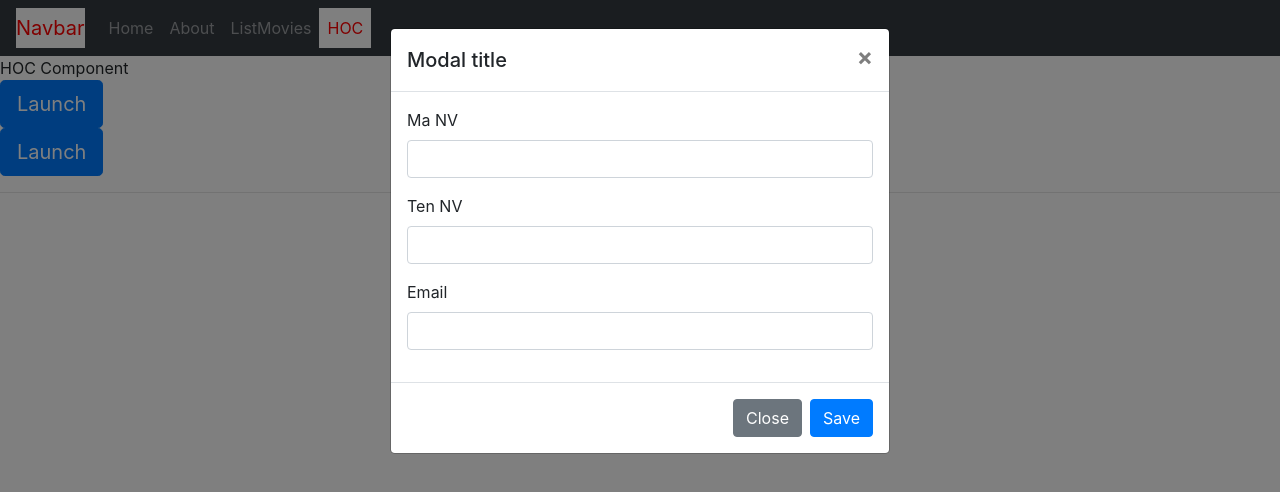
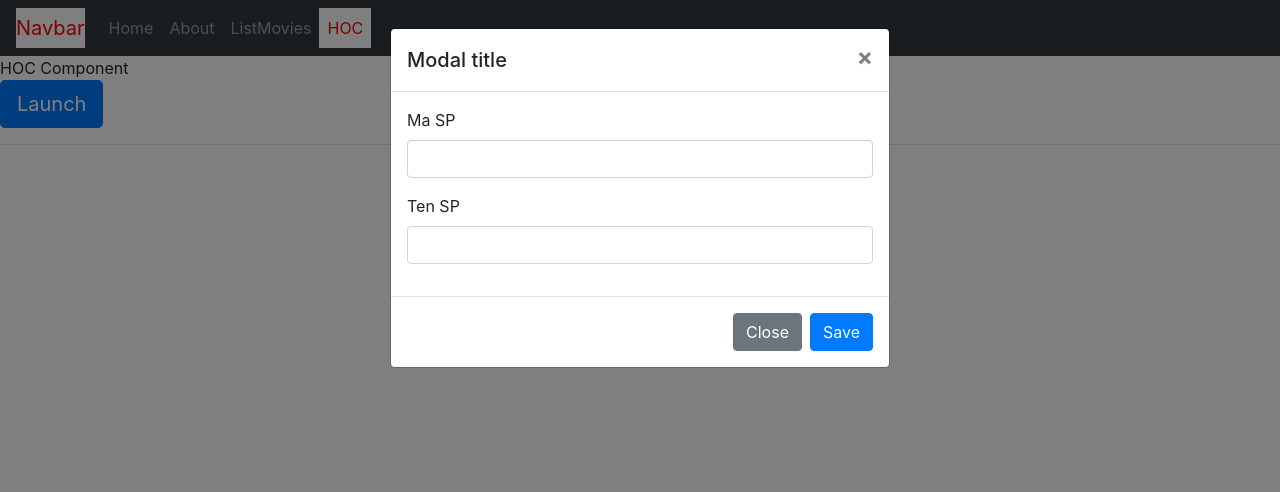
Before and after one commit to namhai18/07-ReactJs-movie-web, a React (Create React App) app: page /hoc in a window 1280 px wide. Both pictures are taken after a click on the button "Launch". Shown: the top 492 px of the page. Built offline with nearby package versions, Linux system fonts and the light colour scheme.

Commit message:
1. finish HOC component .

```diff
--- a/src/HOC/FormNhanVien.js
+++ b/src/HOC/FormNhanVien.js
@@ -3,40 +3,6 @@ import React, { Component } from 'react'
 export default class FormNhanVien extends Component {
     render() {
         return (
-            <div>
-                <div>
-                    {/* Button trigger modal */}
-                    <button
-                        type="button"
-                        className="btn btn-primary btn-lg"
-                        data-toggle="modal"
-                        data-target="#modelId1"
-                    >
-                        Launch
-        </button>
-                    {/* Modal */}
-                    <div
-                        className="modal fade"
-                        id="modelId1"
-                        tabIndex={-1}
-                        role="dialog"
-                        aria-labelledby="modelTitleId"
-                        aria-hidden="true"
-                    >
-                        <div className="modal-dialog" role="document">
-                            <div className="modal-content">
-                                <div className="modal-header">
-                                    <h5 className="modal-title">Modal title</h5>
-                                    <button
-                                        type="button"
-                                        className="close"
-                                        data-dismiss="modal"
-                                        aria-label="Close"
-                                    >
-                                        <span aria-hidden="true">×</span>
-                                    </button>
-                                </div>
-                                <div className="modal-body">
             <div>
                 <div className="form-group">
                     <label>Ma NV</label>
@@ -51,24 +17,6 @@ export default class FormNhanVien extends Component {
                     <input type="text" className="form-control" />
                 </div>
             </div>
-                                </div>
-                                <div className="modal-footer">
-                                    <button
-                                        type="button"
-                                        className="btn btn-secondary"
-                                        data-dismiss="modal"
-                                    >
-                                        Close
-                </button>
-                                    <button type="button" className="btn btn-primary">
-                                        Save
-                </button>
-                                </div>
-                            </div>
-                        </div>
-                    </div>
-                </div>
-            </div>
         )
     }
 }
--- a/src/HOC/FormSanPham.js
+++ b/src/HOC/FormSanPham.js
@@ -3,40 +3,6 @@ import React, { Component } from 'react'
 export default class FormSanPham extends Component {
     render() {
         return (
-            <div>
-                <div>
-                    {/* Button trigger modal */}
-                    <button
-                        type="button"
-                        className="btn btn-primary btn-lg"
-                        data-toggle="modal"
-                        data-target="#modelId"
-                    >
-                        Launch
-        </button>
-                    {/* Modal */}
-                    <div
-                        className="modal fade"
-                        id="modelId"
-                        tabIndex={-1}
-                        role="dialog"
-                        aria-labelledby="modelTitleId"
-                        aria-hidden="true"
-                    >
-                        <div className="modal-dialog" role="document">
-                            <div className="modal-content">
-                                <div className="modal-header">
-                                    <h5 className="modal-title">Modal title</h5>
-                                    <button
-                                        type="button"
-                                        className="close"
-                                        data-dismiss="modal"
-                                        aria-label="Close"
-                                    >
-                                        <span aria-hidden="true">×</span>
-                                    </button>
-                                </div>
-                                <div className="modal-body">
             <div>
                 <div className="form-group">
                     <label>Ma SP</label>
@@ -46,28 +12,6 @@ export default class FormSanPham extends Component {
                     <label>Ten SP</label>
                     <input type="text" className="form-control" />
                 </div>
-                                        <div className="form-group">
-                                            <label>San Pham</label>
-                                            <input type="text" className="form-control" />
-                                        </div>
-                                    </div>
-                                </div>
-                                <div className="modal-footer">
-                                    <button
-                                        type="button"
-                                        className="btn btn-secondary"
-                                        data-dismiss="modal"
-                                    >
-                                        Close
-                </button>
-                                    <button type="button" className="btn btn-primary">
-                                        Save
-                </button>
-                                </div>
-                            </div>
-                        </div>
-                    </div>
-                </div>
             </div>
         )
     }
--- /dev/null
+++ b/src/HOC/WithModal.js
@@ -0,0 +1,65 @@
+import React from 'react'
+
+// stateless = function (tham số là Component)
+export default function WithModal(Component) {
+    return function (props) {
+        return (
+            <div>
+                <div>
+                    <div>
+                        {/* Button trigger modal */}
+                        <button
+                            type="button"
+                            className="btn btn-primary btn-lg"
+                            data-toggle="modal"
+                            data-target="#modelId"
+                        >
+                            Launch
+        </button>
+                        {/* Modal */}
+                        <div
+                            className="modal fade"
+                            id="modelId"
+                            tabIndex={-1}
+                            role="dialog"
+                            aria-labelledby="modelTitleId"
+                            aria-hidden="true"
+                        >
+                            <div className="modal-dialog" role="document">
+                                <div className="modal-content">
+                                    <div className="modal-header">
+                                        <h5 className="modal-title">Modal title</h5>
+                                        <button
+                                            type="button"
+                                            className="close"
+                                            data-dismiss="modal"
+                                            aria-label="Close"
+                                        >
+                                            <span aria-hidden="true">×</span>
+                                        </button>
+                                    </div>
+                                    <div className="modal-body">
+                                        {/* Thay đổi tùy thuộc vào tham số */}
+                                        <Component />
+                                    </div>
+                                    <div className="modal-footer">
+                                        <button
+                                            type="button"
+                                            className="btn btn-secondary"
+                                            data-dismiss="modal"
+                                        >
+                                            Close
+                </button>
+                                        <button type="button" className="btn btn-primary">
+                                            Save
+                </button>
+                                    </div>
+                                </div>
+                            </div>
+                        </div>
+                    </div>
+                </div>
+            </div>
+        )
+    }
+}
--- a/src/HOC/index.js
+++ b/src/HOC/index.js
@@ -1,14 +1,16 @@
 import React, { Component } from 'react'
 import FormNhanVien from "./FormNhanVien";
 import FormSanPham from './FormSanPham';
+import WithModal from './WithModal';
+
+const FormModal = WithModal(FormSanPham);
 
 export default class HOC extends Component {
     render() {
         return (
             <div>
                 HOC Component
-                <FormNhanVien />
-                <FormSanPham />
+                <FormModal/>
             </div>
         )
     }
--- a/src/pages/home/DetailMovie.js
+++ b/src/pages/home/DetailMovie.js
@@ -105,7 +105,7 @@ const mapDispatchToProps = dispatch => {
             dispatch(action.actGetDetailMovieAPI(id));
         },
         resetDetailMovie: ()=> {
-            dispatch(action.getListMovies())
+            dispatch(action.getListMovies({}))
         }
     }
 }
```
Lines whose indentation alone changed are shown as unchanged.
